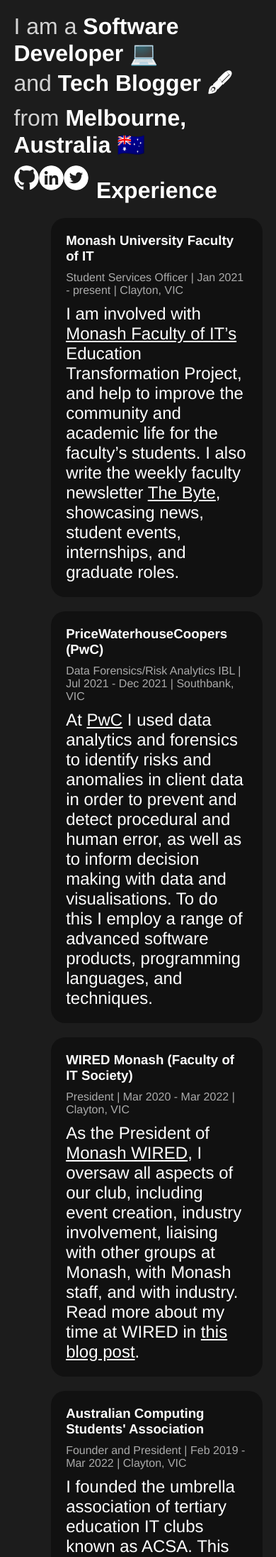
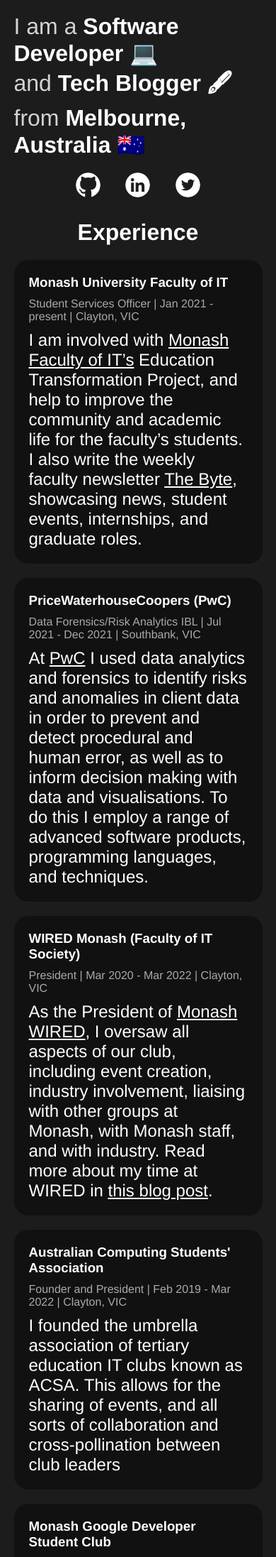
Before and after one commit to Coedice/website, a Jekyll site: the page built from about.html, in a window 390 px wide. Shown: the part 329-2522 px from the top of the page at 71% size. Built offline with Jekyll 4.4.1, drawn with Linux system fonts in a browser that asks for light colours.

Commit message:
Fix social icons styles for mobile

```diff
--- a/_sass/about.scss
+++ b/_sass/about.scss
@@ -91,4 +91,10 @@
 	width: 60%;
 	margin: 0 auto 0 auto;
   }
+
+  #socialIcons {
+	float: none;
+	width: 60%;
+	margin: 20px auto 0 auto;
+  }
 }
```
